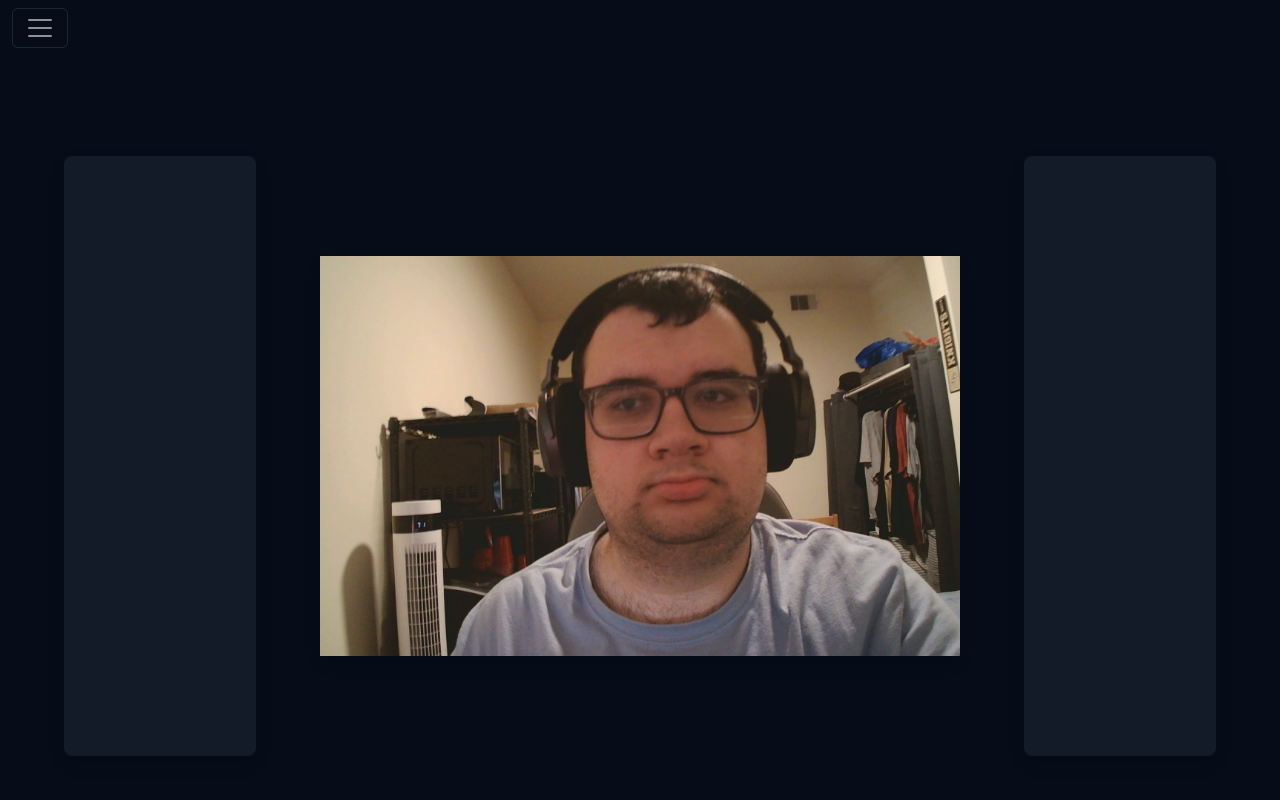
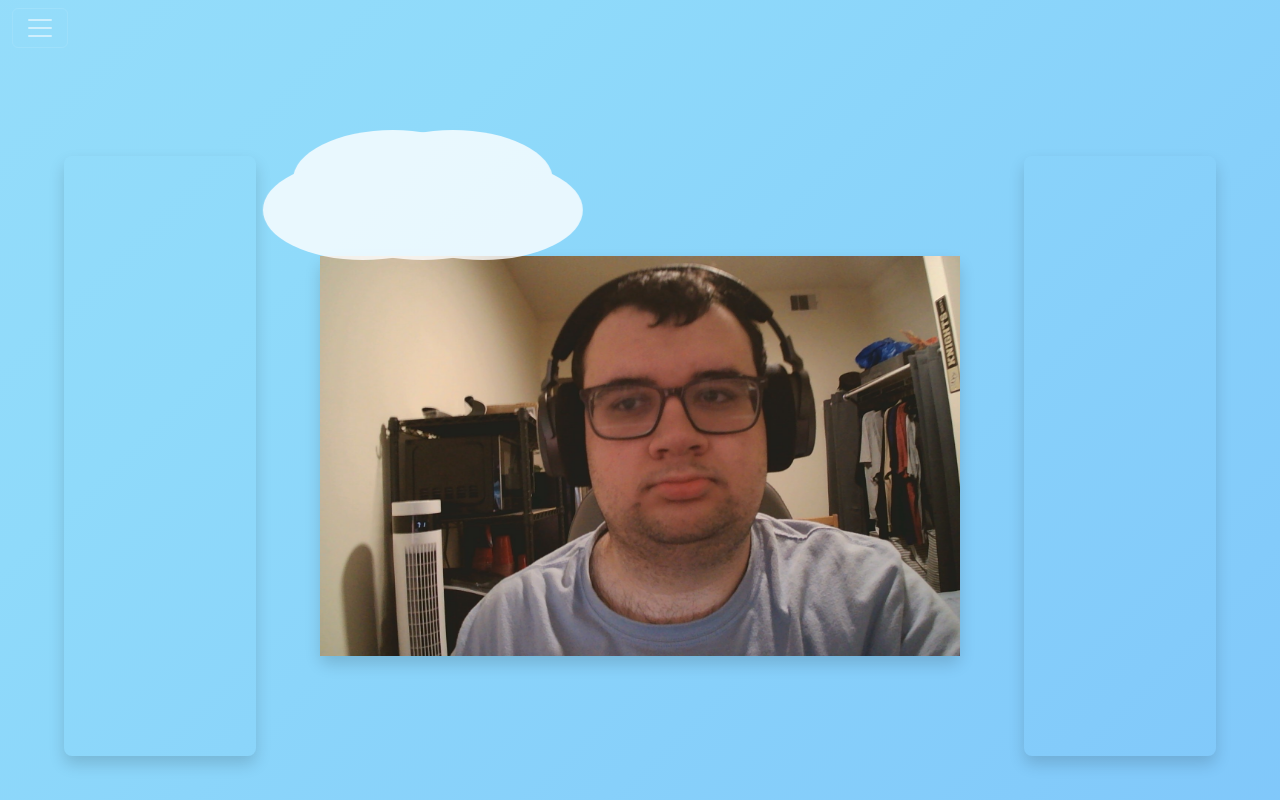
Before and after one commit to cala28124-sketch/portfolio-project, a React app: page / in a window 1280 px wide. Shown: the top 800 px of the page. Built offline with nearby package versions, Linux system fonts and the light colour scheme; the HTML template or start-up script is replaced by a standard one.

Commit message:
background changes, animation/gradient

```diff
--- a/src/App.css
+++ b/src/App.css
@@ -93,13 +93,61 @@
   transform: scale(1.5);
   transition: transform 0.3s ease;
 }
+.cloud{
+  position: absolute;
+  top: 20%;
+  left: 10%;
+  width: 200px;
+  height: 100px;
+  background: white;
+  border-radius: 50%;
+  box-shadow: 60px 0 0 white, 120px 0 0 white, 30px -30px 0 white, 90px -30px 0 white;
+  opacity: 0.8;
+  animation: moveClouds 60s linear infinite;
+  z-index: 1;
+}
+@keyframes moveClouds {
+  0% {
+    transform: translateX(0);
+  }
+  100% {
+    transform: translateX(100vw);
+  }
+}
+.sky-background{
+  position: relative;
+  background: linear-gradient(-45deg,#75AAF0, #7BC1FA, #8FDAFA, #A3E3FA, #82CEFA);
+  background-size: 400% 400%;
+  animation: gradient 5s ease infinite;
 
+}
 
+.floor-background{
+  position: relative;
+  background: linear-gradient(-45deg, green, darkgreen, green, darkgreen);
+  background-size: 400% 400%;
+  animation: gradient 5s ease infinite;
+  height: 400vh;
+
+}
 
 body {
-  background-color: #060d19;
-  height: 200vh;
+
+  height: 500vh;
 }
+
+@keyframes gradient {
+    0% {
+        background-position: 0% 100%;
+    }
+    50% {
+        background-position: 100% 0%;
+    }
+    100% {
+        background-position: 0% 100%;
+    }
+}
+
 
 .navbar-image-space{
   margin-left: 5%;
@@ -139,7 +187,7 @@ body {
 }
 
 .color_box{
-  background-color: #131b29;
+  background-color: transparent;
   color: white;
 }
 
--- a/src/App.tsx
+++ b/src/App.tsx
@@ -21,6 +21,7 @@ function App() {
 
   return (
     <>
+      <div className="sky-background" style={{ height: "100vh" }}>
         <Navbar
           menuclick={menuClick}
           menuSkip={menuSkip}
@@ -30,6 +31,7 @@ function App() {
           setInteractiveText={setInteractiveText}
           setVideoshow={setStop}
         />
+        <div className="cloud" />
         <div className="d-flex justify-content-center align-items-center vh-100">
           <div className="color_box rounded-3 box-left shadow "></div>
           <div className="color_box rounded-3 w-50 h-50 shadow ">
@@ -72,32 +74,36 @@ function App() {
             )}
           </div>
         </div>
+      </div>
+      <div className="floor-background">
         <div className="testbox">
           <div className="viewport-text">
             <h1>Welcome to My Portfolio</h1>
-          Overall, the activity I performed at this volunteering opportunity was
-          split into two parts- the set up, and the duration of the event. At
-          the beginning we had set up for the charity auction, setting tables,
-          putting out what was to be sold, etc. Afterwards, we helped out with
-          handling guests, and making sure the event ran smoothly. For this
-          event, I feel it was heavily worthwhile to go as I think Annabelle's
-          closet supports a wonderful cause. This is helping those facing
-          domestic abuse escape from their circumstances, and remake their life
-          once they have done so. I feel from this, as its one of my first
-          community service events I have gone to in my time here at UCF, I have
-          learned the importance of going out to help with community service,
-          and the good it can bring. At the same time it also feels fulfilling
-          to know that I was able to help, and assist an organization wanting to
-          do good in the world. At the end of the day, I feel it important to
-          keep in mind the good service you can bring to the community when
-          helping others, and how much it can mean to people when volunteers
-          come out to help them with activities like this
+            Overall, the activity I performed at this volunteering opportunity
+            was split into two parts- the set up, and the duration of the event.
+            At the beginning we had set up for the charity auction, setting
+            tables, putting out what was to be sold, etc. Afterwards, we helped
+            out with handling guests, and making sure the event ran smoothly.
+            For this event, I feel it was heavily worthwhile to go as I think
+            Annabelle's closet supports a wonderful cause. This is helping those
+            facing domestic abuse escape from their circumstances, and remake
+            their life once they have done so. I feel from this, as its one of
+            my first community service events I have gone to in my time here at
+            UCF, I have learned the importance of going out to help with
+            community service, and the good it can bring. At the same time it
+            also feels fulfilling to know that I was able to help, and assist an
+            organization wanting to do good in the world. At the end of the day,
+            I feel it important to keep in mind the good service you can bring
+            to the community when helping others, and how much it can mean to
+            people when volunteers come out to help them with activities like
+            this
           </div>
           <img
             className="viewport-image"
             src="headshotme.jpg"
             alt="thats me fr"
           />
+        </div>
       </div>
     </>
   );
```
Also changed, not shown: public/cloud.webp (added). Lines whose indentation alone changed are shown as unchanged.
